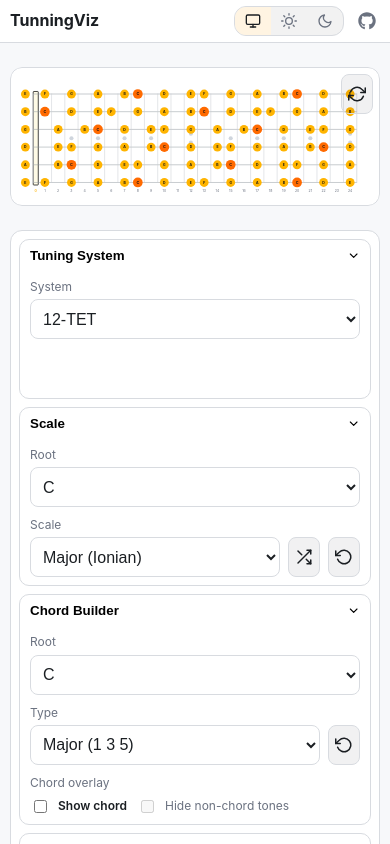
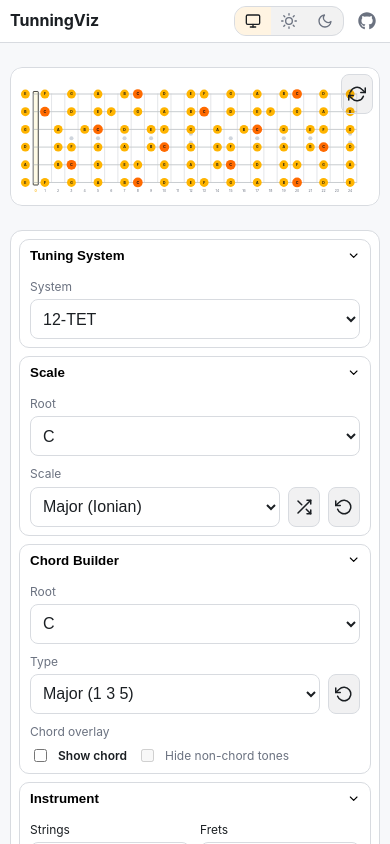
Before and after one commit to DMNerd/tuning-visualizer, a React (Vite) app: page / in a window 390 px wide. Shown: the top 844 px of the page. Built offline with nearby package versions, Linux system fonts and the light colour scheme.

Commit message:
Mobile optims

```diff
--- a/src/styles/layout.css
+++ b/src/styles/layout.css
@@ -1130,6 +1130,19 @@ svg {
   }
 }
 
+@media (width <= 600px) {
+  .tv-panel,
+  .tv-panel--size-sm,
+  .tv-panel--size-md,
+  .tv-panel--size-lg {
+    min-height: auto;
+  }
+
+  .tv-panel__body {
+    grid-template-rows: auto;
+  }
+}
+
 /* =========================
   Scrollbars
 ========================= */
```
